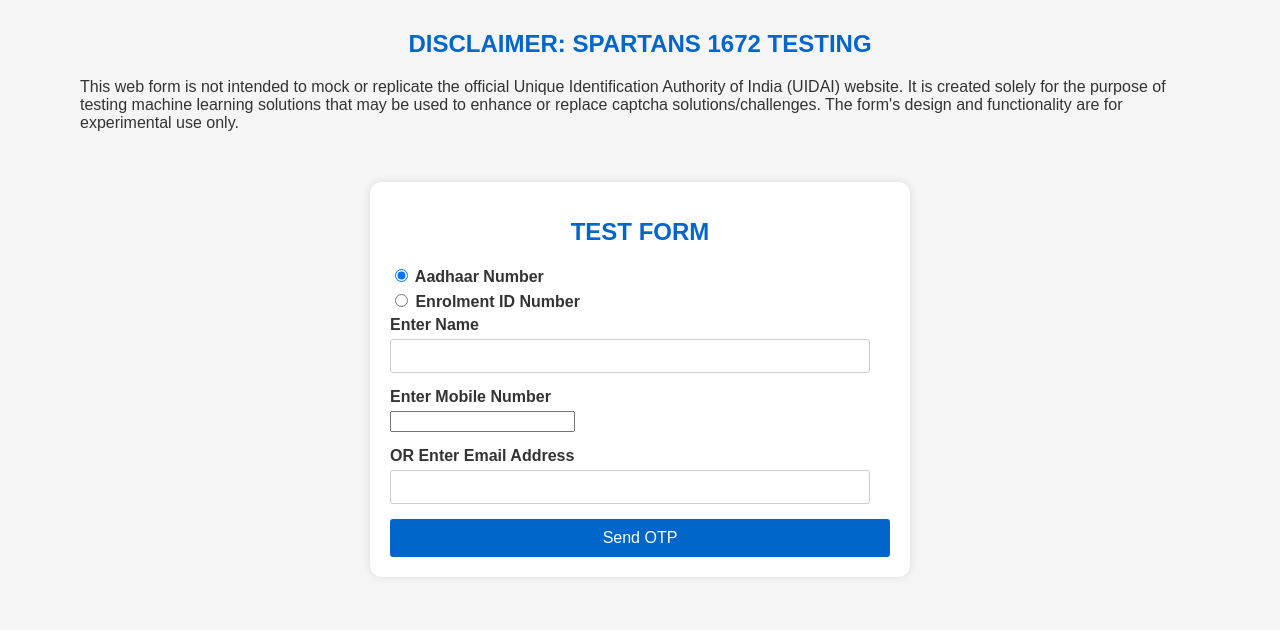
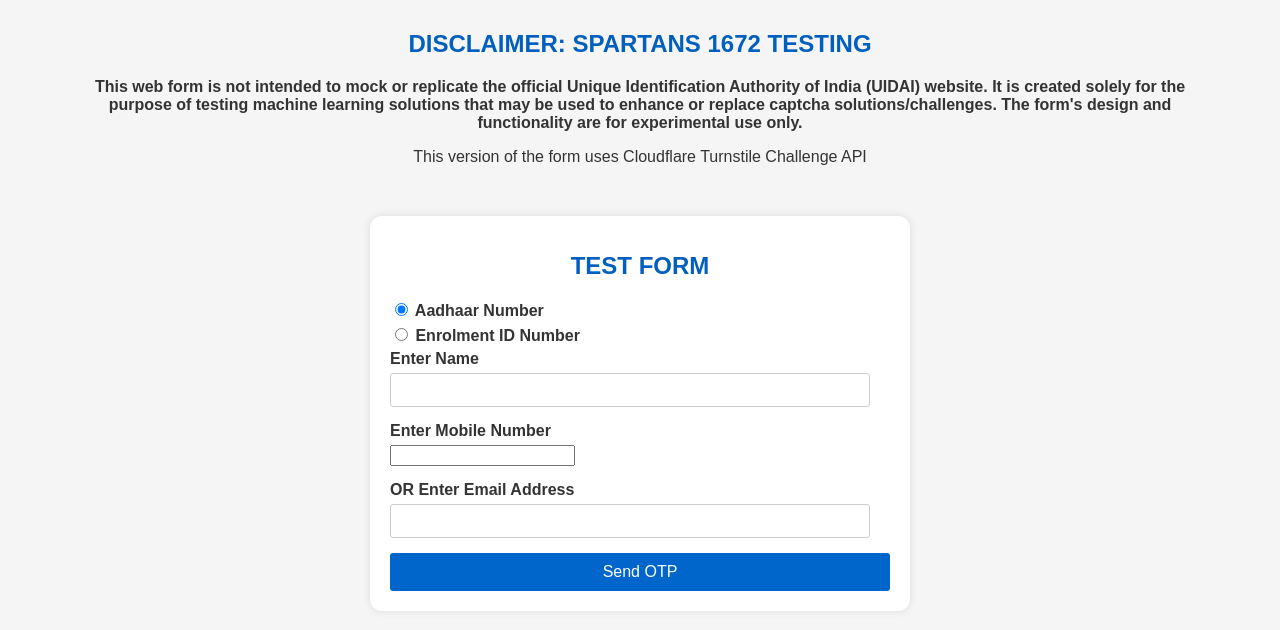
Before and after one commit to M-DEV-1/uidai-clone, a plain HTML site: page index.html in a window 1280 px wide. Drawn offline with Linux system fonts and the light colour scheme; a script that the page names is missing.

Commit message:
design-changes

```diff
--- a/index.html
+++ b/index.html
@@ -11,7 +11,8 @@
 <body>
     <div class="disclaimer">
         <h1><strong>DISCLAIMER:</strong> SPARTANS 1672 TESTING</h1>
-        <p>This web form is not intended to mock or replicate the official Unique Identification Authority of India (UIDAI) website. It is created solely for the purpose of testing machine learning solutions that may be used to enhance or replace captcha solutions/challenges. The form's design and functionality are for experimental use only.</p>
+        <p><strong>This web form is not intended to mock or replicate the official Unique Identification Authority of India (UIDAI) website. It is created solely for the purpose of testing machine learning solutions that may be used to enhance or replace captcha solutions/challenges. The form's design and functionality are for experimental use only.</strong></p>
+        <p>This version of the form uses Cloudflare Turnstile Challenge API</p>
     </div>
     <div class="container">
         <h1>TEST FORM</h1>
--- a/styles.css
+++ b/styles.css
@@ -18,7 +18,7 @@ body {
 
 h1 {
     font-size: 1.5rem;
-    color: #0066cc;
+    color: #015fbe;
     text-align: center;
     margin-bottom: 20px;
 }
@@ -72,4 +72,5 @@ button:hover {
 .disclaimer{
     margin: 30px auto;
     padding: 0px 80px;
+    text-align: center;
 }
```
